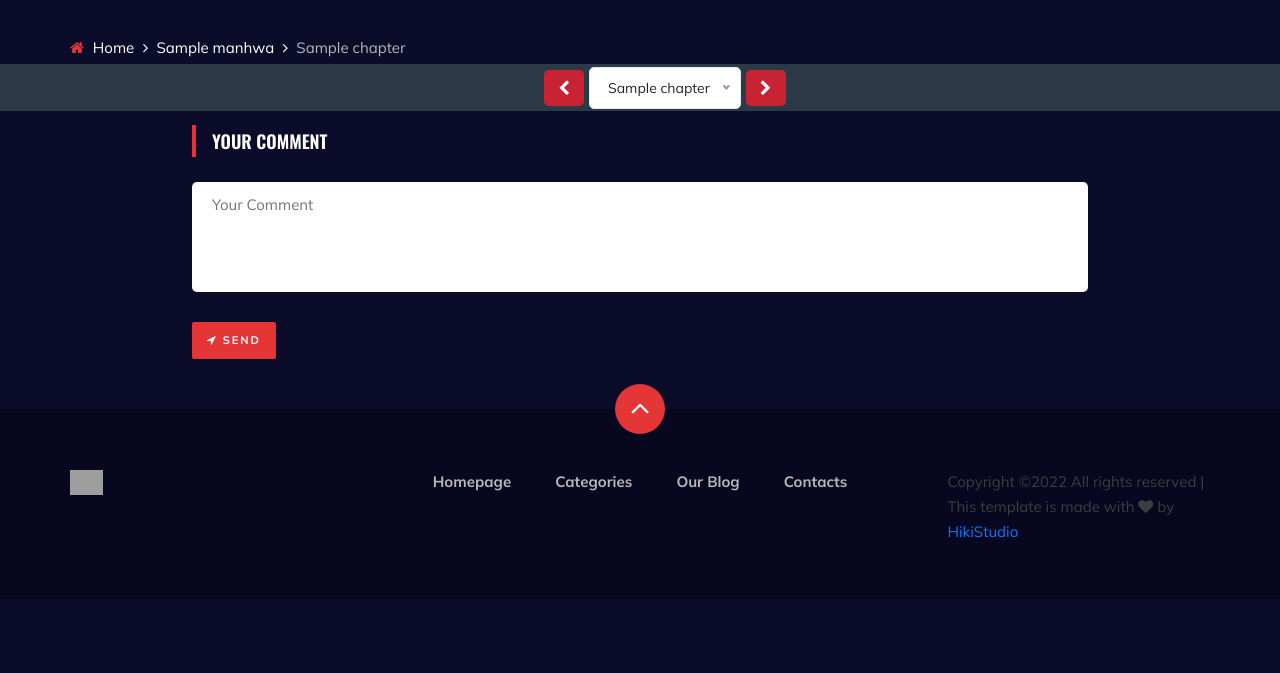
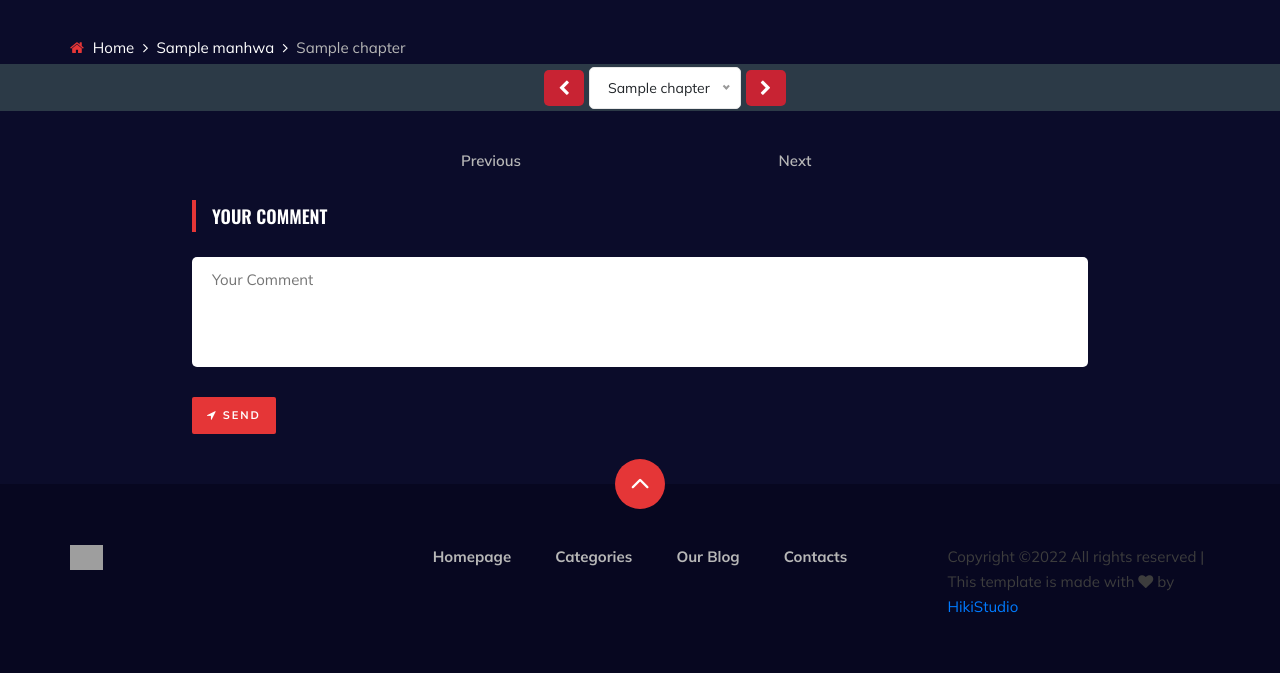
Before and after one commit to quangbdhz/HikiComic.Web, a Flask app: page /phone-read-comic-chapter?id=1 in a window 1280 px wide. Shown: the part 64-737 px from the top of the page. Run offline with Flask 2, Linux system fonts and the light colour scheme; tables that the repository leaves empty hold one stand-in row (values such as "Sample post"); some libraries are stand-ins or nearby versions; grey boxes are pictures that could not be loaded.

Commit message:
first commit

```diff
--- a/my_app/__init__.py
+++ b/my_app/__init__.py
@@ -9,8 +9,8 @@ app = Flask(__name__)
 app.config[
     'SQLALCHEMY_DATABASE_URI'] = 'mssql+pyodbc://admin:quang810@hikicomic.cctxaxqlrtny.us-east-1.rds.amazonaws.com:1433/HikiComic?driver=ODBC+Driver+17+for+SQL+Server'
 # Windows
-app.config[
-    'SQLALCHEMY_DATABASE_URI'] = 'mssql+pyodbc://admin:quang810@hikicomic.cctxaxqlrtny.us-east-1.rds.amazonaws.com:1433/HikiComic?driver=SQL+Server'
+# app.config[
+#     'SQLALCHEMY_DATABASE_URI'] = 'mssql+pyodbc://admin:quang810@hikicomic.cctxaxqlrtny.us-east-1.rds.amazonaws.com:1433/HikiComic?driver=SQL+Server'
 app.config['PERMANENT_SESSION_LIFETIME'] = timedelta(minutes=120)
 app.config["SQLALCHEMY_TRACK_MODIFICATIONS"] = False
 app.config['SECRET_KEY'] = '1fabace46bcf5b6eebda3de7'
--- a/my_app/templates/phone_details_chapter.html
+++ b/my_app/templates/phone_details_chapter.html
@@ -31,10 +31,10 @@
                 <select style=" all: unset;">
                     <option selected>{{chapter.Name}}</option>
                     {% for item in listChapter %}
-                        {% if item.Name == chapter.Name %}
-                        {% else %}
-                            <option>{{item.Name}}</option>
-                        {% endif %}
+                    {% if item.Name == chapter.Name %}
+                    {% else %}
+                    <option>{{item.Name}}</option>
+                    {% endif %}
                     {% endfor %}
                 </select>
             </div>
@@ -56,10 +56,20 @@
         {% endfor %}
     </div>
     {% else %}
-    <div style="Width: 70%; text-align: center; margin-left: auto; margin-top: 10px; margin-right: auto;" class="anime__review__item__text">
+    <div style="Width: 70%; text-align: center; margin-left: auto; margin-top: 10px; margin-right: auto;"
+         class="anime__review__item__text">
         <h5 style="color: white;">Đang cập nhật</h5>
     </div>
     {% endif %}
+
+    <div class="product__pagination" style="text-align: center;">
+        <div>
+            <a style="margin-right: 10%;" href="/read/comic/phone/{{previous_chapter.Id}}">Previous</a>
+
+            <a style="margin-left: 10%;" href="/read/comic/phone/{{next_chapter.Id}}">Next</a>
+        </div>
+
+    </div>
 
     <div class="anime__details__form"
          style="Width: 70%; margin-left: auto; margin-top: 20px; margin-bottom:50px; margin-right: auto;">
```
